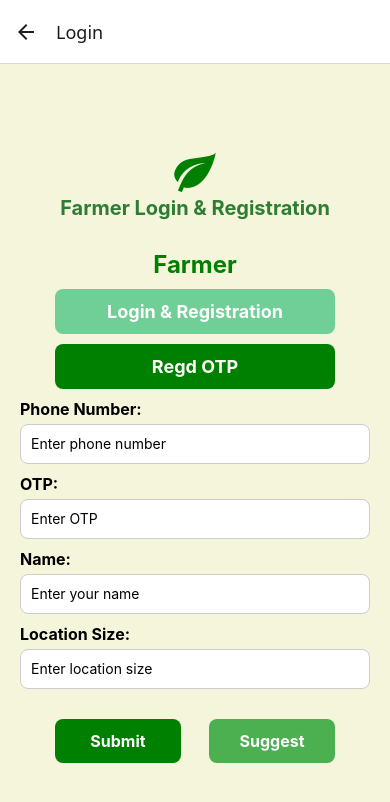
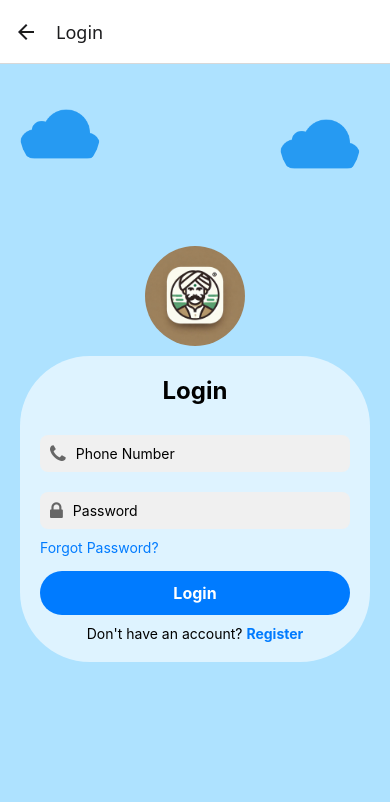
Before and after one commit to sumandahal26/krishi-vikash-frontend, a React Native app: screen /Login in a window 390 px wide. Shown: the top 802 px of the page. Built offline with nearby package versions, Linux system fonts and the light colour scheme.

Commit message:
Updated project files

```diff
--- a/App.tsx
+++ b/App.tsx
@@ -9,6 +9,7 @@ import weather from "./screens/weather";
 import profile from "./screens/profile";
 import govtschemes from "./screens/govtschemes";
 import preharvest from "./screens/preharvest";
+import Registration from "./screens/Registration";
 
 
 
@@ -27,6 +28,7 @@ const App = () => {
         <Stack.Screen name="Profile" component={profile} />
         <Stack.Screen name="GovtSchemes" component={govtschemes} />
         <Stack.Screen name="Preharvest" component={preharvest} />
+        <Stack.Screen name="Registration" component={Registration}/>
 
       </Stack.Navigator>
     </NavigationContainer>
--- a/package.json
+++ b/package.json
@@ -10,6 +10,7 @@
     "test": "jest"
   },
   "dependencies": {
+    "@react-native-picker/picker": "^2.11.0",
     "@react-navigation/native": "^7.0.15",
     "@react-navigation/stack": "^7.1.2",
     "react": "19.0.0",
--- /dev/null
+++ b/screens/Registration.js
@@ -0,0 +1,122 @@
+import React, { useState } from "react";
+import { View, Text, TextInput, TouchableOpacity, StyleSheet } from "react-native";
+
+const Registration = ({ navigation }) => {
+  const [form, setForm] = useState({
+    fullName: "",
+    email: "",
+    phone: "",
+    otp: "",
+    password: "",
+    confirmPassword: "",
+  });
+
+  const handleChange = (name, value) => {
+    setForm({ ...form, [name]: value });
+  };
+
+  return (
+    <View style={styles.container}>
+      <View style={styles.card}>
+        <Text style={styles.header}>Create an Account</Text>
+
+        <TextInput style={styles.input} placeholder="Full Name" onChangeText={(text) => handleChange("fullName", text)} />
+        <TextInput style={styles.input} placeholder="Email" keyboardType="email-address" onChangeText={(text) => handleChange("email", text)} />
+
+        {/* Phone & OTP Section */}
+        <View style={styles.otpContainer}>
+          <TextInput style={[styles.input, styles.phoneInput]} placeholder="Phone Number" keyboardType="phone-pad" onChangeText={(text) => handleChange("phone", text)} />
+          <TouchableOpacity style={styles.otpButton} onPress={() => console.log("OTP Sent")}>
+            <Text style={styles.otpText}>Send OTP</Text>
+          </TouchableOpacity>
+        </View>
+
+        <TextInput style={styles.input} placeholder="Enter OTP" keyboardType="numeric" onChangeText={(text) => handleChange("otp", text)} />
+        <TextInput style={styles.input} placeholder="Create Password" secureTextEntry onChangeText={(text) => handleChange("password", text)} />
+        <TextInput style={styles.input} placeholder="Confirm Password" secureTextEntry onChangeText={(text) => handleChange("confirmPassword", text)} />
+
+        {/* Register Button */}
+        <TouchableOpacity style={styles.registerButton} onPress={() => console.log("Registering...")}>
+          <Text style={styles.registerText}>Register</Text>
+        </TouchableOpacity>
+
+        {/* Login Option */}
+        <TouchableOpacity onPress={() => console.log("Navigating to Login")}>
+          <Text style={styles.loginText}>Already have an account? <Text style={styles.loginLink} onPress={() => navigation.navigate("Login")}>Login</Text></Text>
+        </TouchableOpacity>
+      </View>
+    </View>
+  );
+};
+
+const styles = StyleSheet.create({
+  container: {
+    flex: 1,
+    justifyContent: "center",
+    alignItems: "center",
+    backgroundColor: "#AEE2FF",
+  },
+  card: {
+    backgroundColor: "transparent",
+    padding: 25,
+    borderRadius: 30,
+    width: "85%",
+    elevation: 5,
+  },
+  header: {
+    fontSize: 22,
+    fontWeight: "bold",
+    textAlign: "center",
+    marginBottom: 15,
+    color: "#333",
+  },
+  input: {
+    backgroundColor: "#F8F9FA",
+    padding: 12,
+    borderRadius: 8,
+    marginBottom: 12,
+    borderWidth: 1,
+    borderColor: "#DDD",
+  },
+  otpContainer: {
+    flexDirection: "row",
+    alignItems: "center",
+  },
+  phoneInput: {
+    flex: 1,
+    marginRight: 10,
+  },
+  otpButton: {
+    backgroundColor: "#007BFF",
+    padding: 12,
+    borderRadius: 8,
+  },
+  otpText: {
+    color: "white",
+    fontWeight: "bold",
+  },
+  registerButton: {
+    backgroundColor: "#28A745",
+    padding: 14,
+    borderRadius: 8,
+    alignItems: "center",
+    marginTop: 10,
+  },
+  registerText: {
+    color: "white",
+    fontSize: 16,
+    fontWeight: "bold",
+  },
+  loginText: {
+    textAlign: "center",
+    color: "#333",
+    marginTop: 15,
+    fontSize: 14,
+  },
+  loginLink: {
+    color: "#007BFF",
+    fontWeight: "bold",
+  },
+});
+
+export default Registration;
--- a/screens/dashboard.js
+++ b/screens/dashboard.js
@@ -2,77 +2,57 @@ import React from "react";
 import { View, Text, StyleSheet, TouchableOpacity } from "react-native";
 import FontAwesome5 from "react-native-vector-icons/FontAwesome5";
 import { Card } from "react-native-paper";
-import { createStackNavigator } from "@react-navigation/stack";
-import { NavigationContainer } from "@react-navigation/native";
-import { useNavigation } from "@react-navigation/native";
-
-
-const Stack = createStackNavigator();
 
 const DashboardScreen = ({ navigation }) => {
-
   return (
     <View style={styles.container}>
-      {/* Custom Header */}
-      <View style={styles.header}>
-        <Text style={styles.headerText}>🌤️ 33°C | Rain: 39mm</Text>
-        <TouchableOpacity onPress={() => navigation.navigate("Profile")} style={styles.menuButton}>
-          <FontAwesome5 name="user-circle" size={35} color="white" />
-        </TouchableOpacity>
-      </View>
+      {/* Profile Icon at the Top-Right Corner (Now Green) */}
+      <TouchableOpacity
+        onPress={() => navigation.navigate("Profile")}
+        style={styles.profileIcon}
+      >
+        <FontAwesome5 name="user-circle" size={40} color="green" />
+      </TouchableOpacity>
+
+      {/* Weather Card (Replaces Header) */}
+      <Card style={styles.weatherCard}>
+        <FontAwesome5 name="cloud-sun" size={50} color="blue" />
+        <Text style={styles.weatherTitle}>🌤️ 33°C | Rain: 39mm</Text>
+        <Text style={styles.weatherText}>Partly Cloudy</Text>
+      </Card>
 
       {/* Navigation Grid */}
       <View style={styles.navGrid}>
-        <TouchableOpacity style={styles.navItem} onPress={() => navigation.navigate("Market")}>
+        <TouchableOpacity
+          style={styles.navItem}
+          onPress={() => navigation.navigate("Market")}
+        >
           <FontAwesome5 name="store" size={40} color="white" />
           <Text style={styles.navText}>Market</Text>
         </TouchableOpacity>
-        <TouchableOpacity style={styles.navItem} onPress={() => navigation.navigate("Weather")}>
+        <TouchableOpacity
+          style={styles.navItem}
+          onPress={() => navigation.navigate("Weather")}
+        >
           <FontAwesome5 name="cloud-sun" size={40} color="white" />
           <Text style={styles.navText}>Weather</Text>
         </TouchableOpacity>
-        <TouchableOpacity style={styles.navItem} onPress={() => navigation.navigate("GovtSchemes")}>
+        <TouchableOpacity
+          style={styles.navItem}
+          onPress={() => navigation.navigate("GovtSchemes")}
+        >
           <FontAwesome5 name="landmark" size={40} color="white" />
           <Text style={styles.navText}>Schemes</Text>
         </TouchableOpacity>
-      </View>
-
-      {/* Content Section */}
-      <View style={styles.content}>
-        <Card style={styles.card}>
-          <FontAwesome5 name="cloud" size={50} color="blue" />
-          <Text style={styles.cardTitle}>Weather</Text>
-          <Text style={styles.cardText}>Partly Cloudy | 33°C</Text>
-        </Card>
-        <Card style={styles.card}  >
-          <FontAwesome5 name="seedling" size={50} color="green" />
-          <Text style={styles.cardTitle} >Crops</Text>
-          <Text style={styles.cardText}>Ideal for paddy farming</Text>
-        </Card>
+        <TouchableOpacity
+          style={styles.navItem}
+          onPress={() => navigation.navigate("Preharvest")}
+        >
+          <FontAwesome5 name="seedling" size={40} color="white" />
+          <Text style={styles.navText}>Crops</Text>
+        </TouchableOpacity>
       </View>
     </View>
-  );
-};
-
-// Other Screens
-const ProfileScreen = () => <View style={styles.screen}><Text>👤 Farmer Profile</Text></View>;
-const MarketScreen = () => <View style={styles.screen}><Text>📊 Market Prices</Text></View>;
-const WeatherScreen = () => <View style={styles.screen}><Text>🌦️ Weather Updates</Text></View>;
-const GovtSchemesScreen = () => <View style={styles.screen}><Text>🏛️ Govt Schemes</Text></View>;
-
-// Stack Navigator
-const DashboardNavigator = () => {
-  return (
-    <NavigationContainer>
-      <Stack.Navigator initialRouteName="Dashboard">
-        <Stack.Screen name="Dashboard" component={DashboardScreen} options={{ headerShown: false }} />
-        <Stack.Screen name="Profile" component={ProfileScreen} />
-        <Stack.Screen name="Market Prices" component={MarketScreen} />
-        <Stack.Screen name="Weather" component={WeatherScreen} />
-        <Stack.Screen name="Govt Schemes" component={GovtSchemesScreen} />
-
-      </Stack.Navigator>
-    </NavigationContainer>
   );
 };
 
@@ -80,15 +60,42 @@ export default DashboardScreen;
 
 const styles = StyleSheet.create({
   container: { flex: 1, backgroundColor: "#eef5fc", padding: 10 },
-  header: { flexDirection: "row", justifyContent: "space-between", alignItems: "center", backgroundColor: "#00796b", padding: 15, borderRadius: 10, marginBottom: 15 },
-  headerText: { fontSize: 18, color: "white", fontWeight: "bold" },
-  menuButton: { padding: 5 },
-  navGrid: { flexDirection: "row", justifyContent: "space-around", marginBottom: 20 },
-  navItem: { backgroundColor: "#009688", padding: 15, borderRadius: 10, alignItems: "center", width: "30%" },
+
+  // Profile Icon at the Top-Right Corner (Green)
+  profileIcon: {
+    position: "absolute",
+    top: 20,
+    right: 20,
+    zIndex: 10,
+  },
+
+  // Weather Card with Header Details
+  weatherCard: {
+    backgroundColor: "#00796b",
+    padding: 20,
+    borderRadius: 10,
+    alignItems: "center",
+    marginTop: 70, // Space for profile icon
+    marginBottom: 20,
+    elevation: 5,
+  },
+  weatherTitle: { fontSize: 20, fontWeight: "bold", color: "white" },
+  weatherText: { fontSize: 16, color: "white" },
+
+  // Navigation Grid
+  navGrid: {
+    flexDirection: "row",
+    flexWrap: "wrap",
+    justifyContent: "space-between",
+    marginTop: 10,
+  },
+  navItem: {
+    backgroundColor: "#009688",
+    padding: 15,
+    borderRadius: 10,
+    alignItems: "center",
+    width: "45%",
+    marginVertical: 10,
+  },
   navText: { color: "white", marginTop: 5, fontWeight: "bold" },
-  content: { flex: 1, alignItems: "center" },
-  card: {
-    width: "90%", padding: 20, marginVertical: 10, alignItems: "center",
-    elevation: 5, backgroundColor: "white",
-  }
-  })
+});
--- a/screens/login.js
+++ b/screens/login.js
@@ -1,201 +1,153 @@
-import React, { useState } from "react";
-import {
-  View,
-  Text,
-  TextInput,
-  TouchableOpacity,
-  StyleSheet,
-} from "react-native";
-import Icon from "react-native-vector-icons/MaterialCommunityIcons";
-import { useNavigation } from "@react-navigation/native";
+import React from "react";
+import { View, Text, TextInput, TouchableOpacity, StyleSheet, Image } from "react-native";
+import Icon from "react-native-vector-icons/FontAwesome";
 
-const login = () => {
-  const [phone, setPhone] = useState("");
-  const [otp, setOtp] = useState("");
-  const [name, setName] = useState("");
-  const [location, setLocation] = useState("");
-  const {navigate} = useNavigation()
+const LoginScreen = ({ navigation }) => {
+  return (
+    <View style={styles.background}>
+      {/* Farmer Images (Replacing Clouds) */}
+      <Image source={require("./../assets/images/clouds.png")} style={[styles.farmerImage, styles.topLeftImage]} />
+      <Image source={require("./../assets/images/clouds.png")} style={[styles.farmerImage, styles.topRightImage]} />
 
-  const handleRegister = () => {
-    console.log("Registering user...");
-    // TODO: Implement OTP authentication logic
-  };
+      {/* Main Farmer Image */}
+      <Image source={require("./../assets/images/farmer.jpg")} style={styles.farmerMainImage} />
 
-  return (
-    <View style={styles.container}>
-      {/* Logo & Title */}
-      <View style={styles.logoContainer}>
-        <Icon name="leaf" size={50} color="green" />
-        <Text style={styles.title}>Farmer Login & Registration</Text>
-      </View>
+      {/* Login Container */}
+      <View style={styles.container}>
+        <Text style={styles.title}>Login</Text>
 
-      {/* Main Green Heading */}
-      <Text style={styles.farmerText}>Farmer</Text>
+        {/* Phone Input */}
+        <View style={styles.inputContainer}>
+          <Icon name="phone" size={20} color="#666" style={styles.icon} />
+          <TextInput placeholder="Phone Number" style={styles.input} keyboardType="phone-pad" />
+        </View>
 
-      {/* Login & Registration Button */}
-      <TouchableOpacity style={styles.authButton}>
-        <Text style={styles.authButtonText}>Login & Registration</Text>
-      </TouchableOpacity>
+        {/* Password Input */}
+        <View style={styles.inputContainer}>
+          <Icon name="lock" size={20} color="#666" style={styles.icon} />
+          <TextInput placeholder="Password" style={styles.input} secureTextEntry />
+        </View>
 
-      {/* OTP Registration Button */}
-      <TouchableOpacity style={styles.otpButton}>
-        <Text style={styles.otpButtonText}>Regd OTP</Text>
-      </TouchableOpacity>
+        {/* Forgot Password */}
+        <View style={styles.options}>
+          <TouchableOpacity>
+            <Text style={styles.forgotPassword}>Forgot Password?</Text>
+          </TouchableOpacity>
+        </View>
 
-      {/* Input Fields */}
-      <View style={styles.inputContainer}>
-        <Text style={styles.label}>Phone Number:</Text>
-        <TextInput
-          style={styles.input}
-          placeholder="Enter phone number"
-          keyboardType="numeric"
-          value={phone}
-          onChangeText={setPhone}
-        />
-      </View>
-
-      <View style={styles.inputContainer}>
-        <Text style={styles.label}>OTP:</Text>
-        <TextInput
-          style={styles.input}
-          placeholder="Enter OTP"
-          keyboardType="numeric"
-          value={otp}
-          onChangeText={setOtp}
-        />
-      </View>
-
-      <View style={styles.inputContainer}>
-        <Text style={styles.label}>Name:</Text>
-        <TextInput
-          style={styles.input}
-          placeholder="Enter your name"
-          value={name}
-          onChangeText={setName}
-        />
-      </View>
-
-      <View style={styles.inputContainer}>
-        <Text style={styles.label}>Location Size:</Text>
-        <TextInput
-          style={styles.input}
-          placeholder="Enter location size"
-          value={location}
-          onChangeText={setLocation}
-        />
-      </View>
-
-      {/* Submit Buttons */}
-      <View style={styles.buttonRow}>
-        <TouchableOpacity style={styles.submitButton} onPress={()=>navigate("Dashboard")}>
-          <Text style={styles.submitButtonText}>Submit</Text>
+        {/* Login Button */}
+        <TouchableOpacity style={styles.loginButton} onPress={() => navigation.navigate("Dashboard")}>
+          <Text style={styles.loginText}>Login</Text>
         </TouchableOpacity>
 
-        <TouchableOpacity style={styles.suggestButton}>
-          <Text style={styles.suggestButtonText}>Suggest</Text>
-        </TouchableOpacity>
+        {/* Register Option */}
+        <Text style={styles.registerText}>
+          Don't have an account? <Text style={styles.registerLink} onPress={() => navigation.navigate("Registration")}>Register</Text>
+        </Text>
       </View>
     </View>
   );
 };
 
 const styles = StyleSheet.create({
+  background: {
+    flex: 1,
+    backgroundColor: "#AEE2FF", // Sky blue color
+    justifyContent: "center",
+    alignItems: "center",
+  },
+
+  /* Farmer Images Replacing Clouds */
+  topLeftImage: {
+    position: "absolute",
+    top: 30,
+    left: 20,
+    width: 80,
+    height: 80,
+    borderRadius: 40, // Circular farmer image
+  },
+  topRightImage: {
+    position: "absolute",
+    top: 40,
+    right: 30,
+    width: 80,
+    height: 80,
+    borderRadius: 40,
+  },
+
+  /* Main Farmer Image */
+  farmerMainImage: {
+    width: 100,
+    height: 100,
+    borderRadius: 50, // Circular frame
+    marginBottom: 10,
+  },
+
+  /* Login Card */
   container: {
-    flex: 1,
-    backgroundColor: "#f5f5dc",
+    backgroundColor: "rgba(255, 255, 255, 0.6)", // Transparent white
+    padding: 20,
+    borderRadius: 70,
+    width: "90%",
+    maxWidth: 350,
     alignItems: "center",
-    justifyContent: "center",
-    paddingHorizontal: 20,
   },
-  logoContainer: {
-    alignItems: "center",
+  title: {
+    fontSize: 24,
+    fontWeight: "bold",
     marginBottom: 20,
   },
-  title: {
-    fontSize: 20,
-    fontWeight: "bold",
-    color: "#2e7d32",
-    textAlign: "center",
+  inputContainer: {
+    flexDirection: "row",
+    alignItems: "center",
+    backgroundColor: "#f0f0f0",
+    borderRadius: 8,
+    paddingHorizontal: 10,
+    marginVertical: 10,
+    width: "100%",
   },
-  farmerText: {
-    fontSize: 24,
-    fontWeight: "bold",
-    color: "green",
-    marginVertical: 10,
+  icon: {
+    marginRight: 10,
   },
-  authButton: {
-    backgroundColor: "#6FCF97",
-    padding: 12,
-    borderRadius: 8,
-    marginBottom: 10,
-    width: "80%",
+  input: {
+    flex: 1,
+    paddingVertical: 10,
+  },
+
+  /* Options */
+  options: {
+    flexDirection: "row",
+    justifyContent: "space-between",
+    width: "100%",
+    marginBottom: 15,
+  },
+  forgotPassword: {
+    color: "#007bff",
+  },
+
+  /* Login Button */
+  loginButton: {
+    backgroundColor: "#007bff",
+    paddingVertical: 12,
+    width: "100%",
+    borderRadius: 30,
     alignItems: "center",
   },
-  authButtonText: {
-    fontSize: 18,
-    fontWeight: "bold",
-    color: "white",
-  },
-  otpButton: {
-    backgroundColor: "green",
-    padding: 12,
-    borderRadius: 8,
-    marginBottom: 10,
-    width: "80%",
-    alignItems: "center",
-  },
-  otpButtonText: {
-    fontSize: 18,
-    fontWeight: "bold",
-    color: "white",
-  },
-  inputContainer: {
-    width: "100%",
-    marginBottom: 10,
-  },
-  label: {
+  loginText: {
+    color: "#fff",
     fontSize: 16,
     fontWeight: "bold",
-    marginBottom: 5,
   },
-  input: {
-    height: 40,
-    borderWidth: 1,
-    borderColor: "#ccc",
-    borderRadius: 8,
-    paddingHorizontal: 10,
-    backgroundColor: "white",
+
+  /* Register Option */
+  registerText: {
+    marginTop: 10,
+    fontSize: 14,
   },
-  buttonRow: {
-    flexDirection: "row",
-    justifyContent: "space-between",
-    width: "80%",
-    marginTop: 20,
-  },
-  submitButton: {
-    backgroundColor: "green",
-    padding: 12,
-    borderRadius: 8,
-    width: "45%",
-    alignItems: "center",
-  },
-  submitButtonText: {
-    fontSize: 16,
+  registerLink: {
+    color: "#007bff",
     fontWeight: "bold",
-    color: "white",
-  },
-  suggestButton: {
-    backgroundColor: "#4CAF50",
-    padding: 12,
-    borderRadius: 8,
-    width: "45%",
-    alignItems: "center",
-  },
-  suggestButtonText: {
-    fontSize: 16,
-    fontWeight: "bold",
-    color: "white",
   },
 });
 
-export default login;
+export default LoginScreen;
```
Also changed, not shown: assets/images/clouds.png (added), 1 other file (tests, documents, lock files or other folders).
